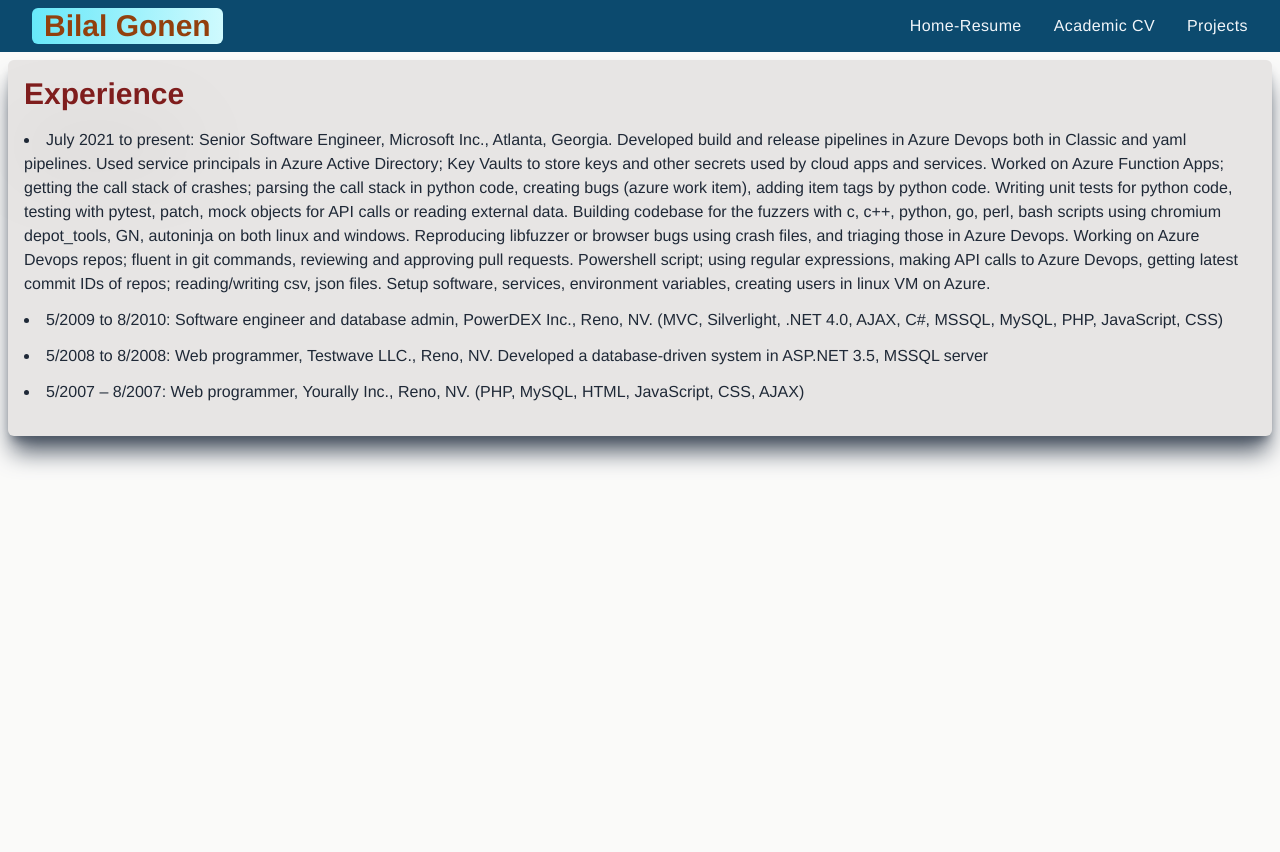
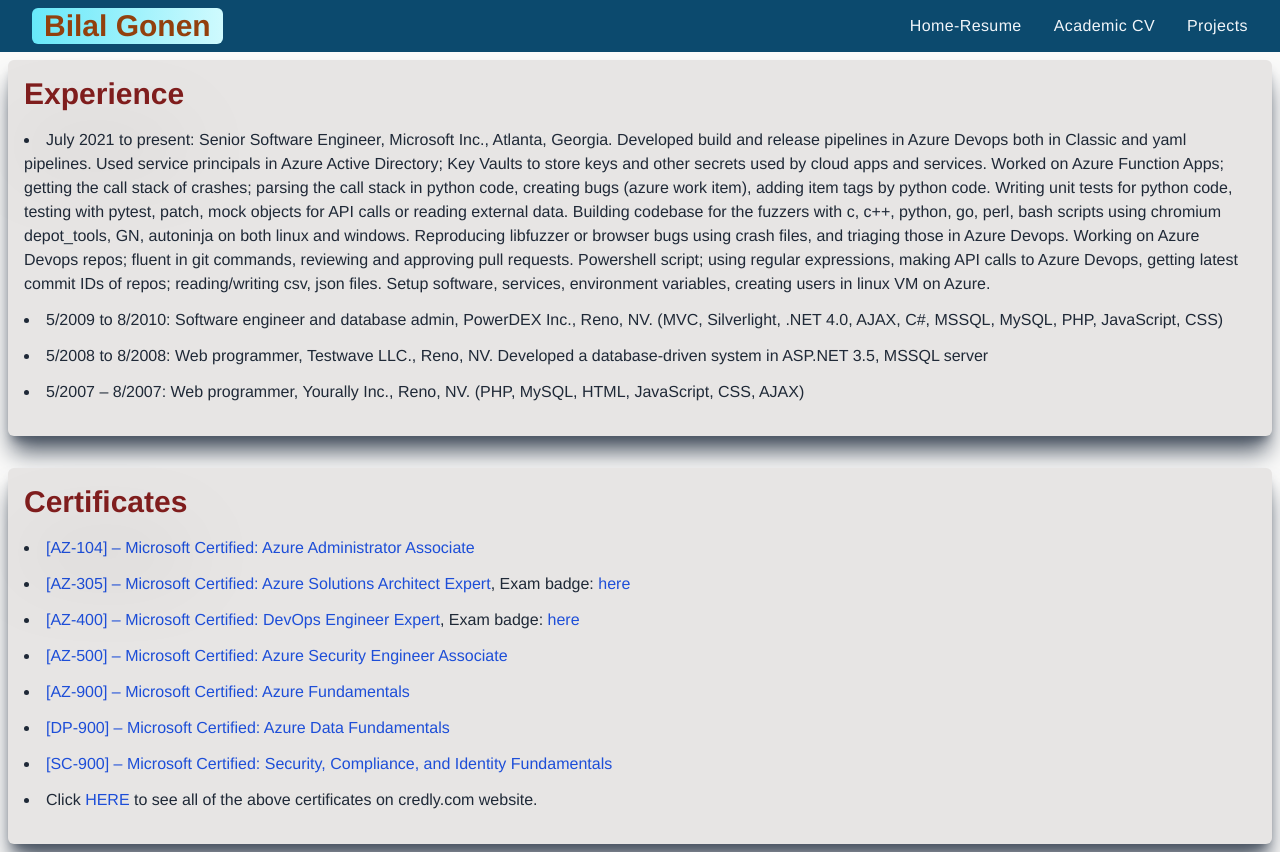
Before and after one commit to atlanticitsolutions/bilalgonen, a React (Vite) app: page / in a window 1280 px wide. Before the commit the page ends 800 px from the top, so only its background shows below. Built offline with nearby package versions, Linux system fonts and the light colour scheme.

Commit message:
Certificates added

```diff
--- /dev/null
+++ b/src/components/Certificates.jsx
@@ -0,0 +1,113 @@
+import React from 'react'
+
+export default function Certificates() {
+  return (
+    <>
+      <ul className='list-disc list-inside py-4 space-y-2 sm:space-y-3'>
+        <li>
+          <a
+            href='https://www.credly.com/badges/f80d143c-29b9-4f48-bf47-09583db4c406/public_url'
+            target='_blank'
+            rel='noopener noreferrer'
+            title='Microsoft Certified: Azure Administrator Associate'
+          >
+            [AZ-104] &#8211; Microsoft Certified: Azure Administrator Associate
+          </a>
+        </li>
+        <li>
+          <a
+            href='https://www.credly.com/badges/e3975d6c-908d-462b-b18a-c2769b0df955/public_url'
+            target='_blank'
+            rel='noopener noreferrer'
+            title='Microsoft Certified: Azure Solutions Architect Expert'
+          >
+            [AZ-305] &#8211; Microsoft Certified: Azure Solutions Architect
+            Expert
+          </a>
+          , Exam badge:{' '}
+          <a
+            href='https://www.credly.com/badges/96213a44-2982-4d30-94a4-4985e9f3c4ad/public_url'
+            target='_blank'
+            rel='noopener noreferrer'
+            title='Microsoft Certified: Azure Administrator Associate'
+          >
+            here
+          </a>
+        </li>
+        <li>
+          <a
+            href='https://www.credly.com/badges/6f8ad368-f87a-4862-b9ea-dde8155afc42/public_url'
+            target='_blank'
+            rel='noopener noreferrer'
+            title='Microsoft Certified: DevOps Engineer Expert'
+          >
+            [AZ-400] &#8211; Microsoft Certified: DevOps Engineer Expert
+          </a>
+          , Exam badge:{' '}
+          <a
+            href='https://www.credly.com/badges/415c1c10-1942-416e-8bcf-d9ec3acb9555/public_url'
+            target='_blank'
+            rel='noopener noreferrer'
+            title='Microsoft Certified: Azure Solutions Architect Expert'
+          >
+            here
+          </a>
+        </li>
+        <li>
+          <a
+            href='https://www.credly.com/badges/41097817-7c62-4fb6-aaa0-59237a260ba7/public_url'
+            target='_blank'
+            rel='noopener noreferrer'
+            title='Microsoft Certified: Azure Security Engineer Associate'
+          >
+            [AZ-500] &#8211; Microsoft Certified: Azure Security Engineer
+            Associate
+          </a>
+        </li>
+        <li>
+          <a
+            href='https://www.credly.com/badges/911ba0f3-b2fe-4f59-b4b7-83ba8d440d67/public_url'
+            target='_blank'
+            rel='noopener noreferrer'
+            title='Microsoft Certified: Azure Fundamentals'
+          >
+            [AZ-900] &#8211; Microsoft Certified: Azure Fundamentals
+          </a>
+        </li>
+        <li>
+          <a
+            href='https://www.credly.com/badges/a4df5f84-17e1-4a6b-9007-741fdf7420e6/public_url'
+            target='_blank'
+            rel='noopener noreferrer'
+            title='Microsoft Certified: Azure Data Fundamentals'
+          >
+            [DP-900] &#8211; Microsoft Certified: Azure Data Fundamentals
+          </a>
+        </li>
+        <li>
+          <a
+            href='https://www.credly.com/badges/8a13e27f-b78c-4f20-87b6-1659666db37d/public_url'
+            target='_blank'
+            rel='noopener noreferrer'
+            title='Microsoft Certified: Security, Compliance, and Identity Fundamentals'
+          >
+            [SC-900] &#8211; Microsoft Certified: Security, Compliance, and
+            Identity Fundamentals
+          </a>
+        </li>
+        <li>
+          Click{' '}
+          <a
+            href='https://www.credly.com/users/bilal-gonen.6e475eab/badges'
+            target='_blank'
+            rel='noopener noreferrer'
+            title='Bilal Gonen Microsoft Certificates '
+          >
+            HERE
+          </a>{' '}
+          to see all of the above certificates on credly.com website.
+        </li>
+      </ul>
+    </>
+  )
+}
--- a/src/components/Section.jsx
+++ b/src/components/Section.jsx
@@ -2,11 +2,11 @@ import React from 'react'
 
 export default function Section({ title, children }) {
   return (
-    <div className='max-w-screen-xl p-1 sm:p-4 rounded-md mx-auto shadow-xl shadow-gray-600 bg-stone-200 text-gray-800 border-black'>
+    <section className='w-full max-w-screen-xl p-1 sm:p-4 rounded-md mx-auto shadow-xl shadow-gray-600 bg-stone-200 text-gray-800 border-black'>
       <header className='text-3xl text-red-900 font-semibold drop-shadow-[0_50px_40px_rgba(0,0,0,0.25)]'>
         {title}
       </header>
       {children}
-    </div>
+    </section>
   )
 }
--- a/src/index.css
+++ b/src/index.css
@@ -12,6 +12,9 @@
   body {
     @apply font-texts relative;
   }
+  section a {
+    @apply text-blue-700 hover:text-blue-500;
+  }
   .size {
     @apply w-[50%] md:w-[50%] mx-auto;
   }
--- a/src/pages/Home.jsx
+++ b/src/pages/Home.jsx
@@ -1,12 +1,16 @@
 import React from 'react'
 import Section from '../components/Section'
 import Experience from '../components/Experience'
+import Certificates from '../components/Certificates'
 
 export const Home = () => {
   return (
-    <main className='flex flex-col p-2'>
+    <main className='flex flex-col p-2 gap-8'>
       <Section title='Experience'>
         <Experience />
+      </Section>
+      <Section title='Certificates'>
+        <Certificates />
       </Section>
     </main>
   )
```
Also changed, not shown: firebase.json (added), 1 other file (tests, documents, lock files or other folders).
